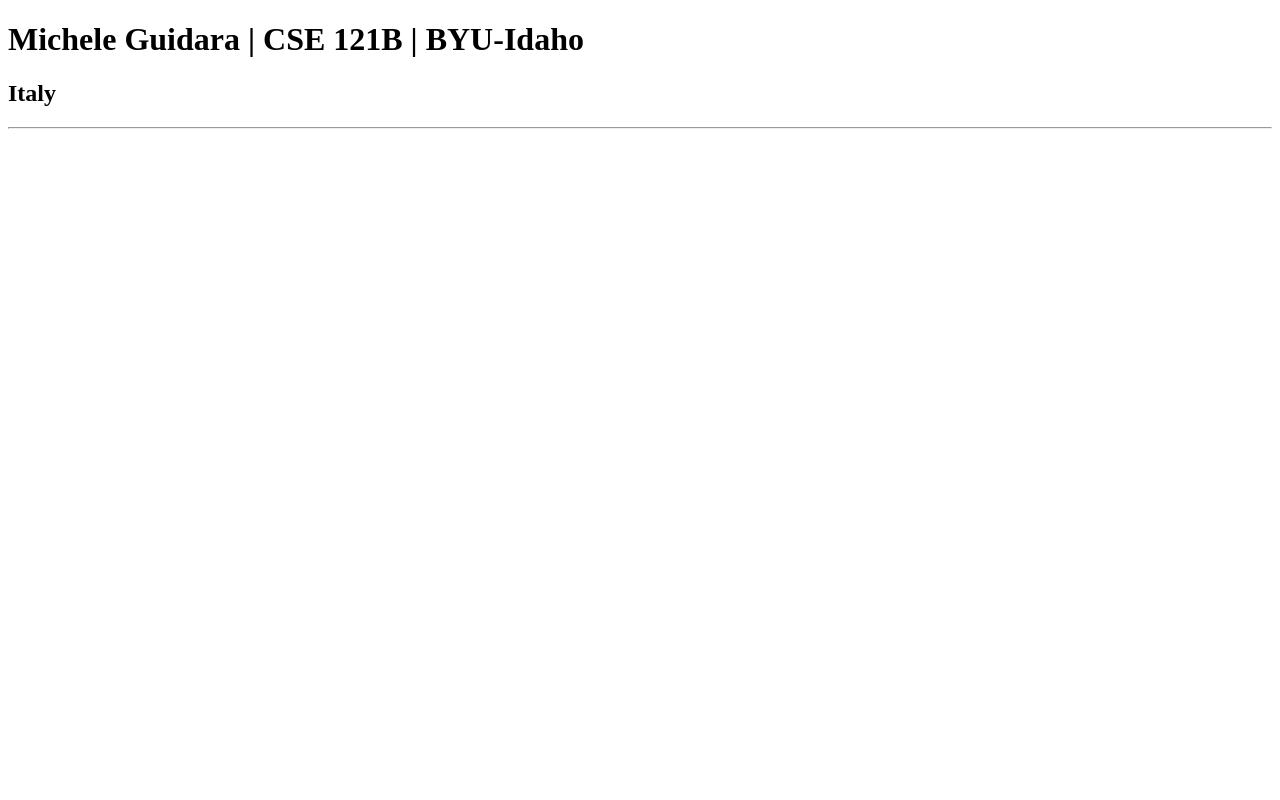
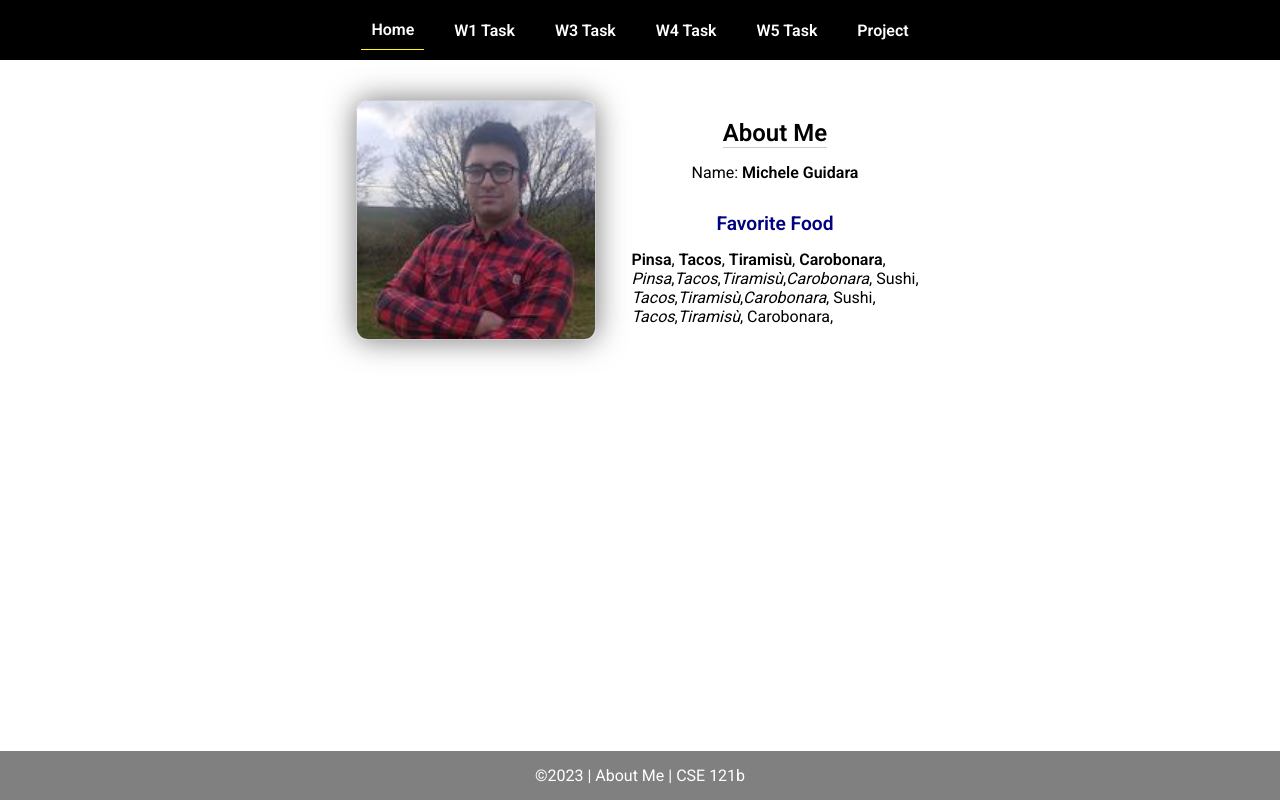
Before and after one commit to guidarmike/cse121b, a plain HTML site: page index.html in a window 1280 px wide. Drawn offline with Linux system fonts and the light colour scheme.

Commit message:
W02: Programming Task

```diff
--- a/index.html
+++ b/index.html
@@ -2,16 +2,44 @@
 <html lang="en">
 
 <head>
-    <meta charset="UTF-8">
-    <meta name="viewport" content="width=device-width, initial-scale=1.0">
-    <title>Michele Guidara | CSE 121B | BYU-Idaho</title>
+  <meta charset="UTF-8">
+  <meta name="viewport" content="width=device-width, initial-scale=1.0">
+  <title>About Me | CSE 121b | W02: Programming Tasks</title>
+  <link rel="preconnect" href="https://fonts.googleapis.com">
+  <link rel="preconnect" href="https://fonts.gstatic.com" crossorigin>
+  <link href="https://fonts.googleapis.com/css2?family=Roboto:wght@400;600&display=swap"
+    rel="stylesheet">
+  <link rel="stylesheet" href="styles/main.css">
 </head>
 
 <body>
-    <h1>Michele Guidara | CSE 121B | BYU-Idaho</h1>
-    <h2>Italy</h2>
-    <hr>
-
+  <nav>
+    <ul id="menu">
+      <li><a id="toggleMenu">&equiv;</a></li>
+      <li><a href="index.html" class="active">Home</a></li>
+      <li><a href="w01-task.html">W1 Task</a></li>
+      <li><a href="w03-task.html">W3 Task</a></li>
+      <li><a href="w04-task.html">W4 Task</a></li>
+      <li><a href="w05-task.html">W5 Task</a></li>
+      <li><a href="project.html">Project</a></li>
+    </ul>
+  </nav>
+  <main id="home">
+    <picture>
+      <img src="images/placeholder.jpg" alt="Placeholder Image">
+    </picture>
+    <section>
+      <h1>About Me</h1>
+      <div class="info">Name: <span id="name"></span></div>
+      <h2>Favorite Food</h2>
+      <div class="block" id="food"></div>
+    </section>
+  </main>
+  <footer>
+    &copy;<span id="year"></span> | About Me | CSE 121b
+  </footer>
+  <script src="scripts/main.js"></script>
+  <script src="scripts/w02-task.js"></script>
 </body>
 
 </html>
--- /dev/null
+++ b/scripts/main.js
@@ -0,0 +1,9 @@
+// copyright year
+document.querySelector('#year').textContent = new Date().getFullYear();
+
+// toggle menu in small view
+const toggleMenu = () => {
+    document.querySelector('#menu').classList.toggle('open');
+}
+
+document.querySelector('#toggleMenu').addEventListener('click', toggleMenu);
--- /dev/null
+++ b/scripts/w02-task.js
@@ -0,0 +1,45 @@
+/* W02-Task - Profile Home Page */
+
+/* Step 1 - Setup type tasks - no code required */
+
+/* Step 2 - Variables */
+let fullName = 'Michele Guidara'
+const currentYear = new Date().getFullYear();
+const profilePicture = 'images/placeholder.jpg';
+
+/* Step 3 - Element Variables */
+const nameElement = document.getElementById('name');
+let foodElement = document.getElementById('food');
+let yearElement = document.querySelector('#year');
+
+/* Step 4 - Adding Content */
+nameElement.innerHTML = `<strong>${fullName}</strong>`;
+yearElement.textContent = currentYear;
+
+let myImg = document.getElementsByTagName('img');
+let imageElement = myImg[0].setAttribute('src', profilePicture);
+myImg[0].setAttribute('alt', `${profilePicture}`);
+myImg[0].setAttribute('title', `${profilePicture}`);
+
+/* Step 5 - Array */
+let foodArray = ["Pinsa","Tacos","Tiramisù","Carobonara"]
+let newFood = "Sushi";
+
+let foods = foodArray.length;
+console.log(typeof (index));
+foodArray.map((item, index) => {
+    index < foods - 1 ? foodElement.innerHTML += `<strong>${item}</strong>, ` : foodElement.innerHTML += ` <strong>${item}</strong>,<br>`;
+});
+
+foodArray.push(newFood);
+foodArray.map((item, index) => {
+    index < foods ? foodElement.innerHTML += `<em>${item}</em>,` : foodElement.innerHTML += ` ${item},<br>`;
+});
+foodArray.shift();
+foodArray.map((item, index) => {
+    index < foods - 1 ? foodElement.innerHTML += `<em>${item}</em>,` : foodElement.innerHTML += ` ${item},<br>`;
+});
+foodArray.pop();
+foodArray.map((item, index) => {
+    index < foods - 2 ? foodElement.innerHTML += `<em>${item}</em>,` : foodElement.innerHTML += ` ${item},<br>`;
+});
--- /dev/null
+++ b/styles/main.css
@@ -0,0 +1,157 @@
+/* Universal Selector */
+* {
+    margin: 0;
+    padding: 0;
+    box-sizing: border-box;
+}
+
+/* HTML Selectors */
+body {
+    font-family: 'Roboto', Helvetica, sans-serif;
+}
+
+nav {
+    background-color: black;
+    width: 100%;
+    position: fixed;
+    top: 0;
+}
+
+nav ul {
+    display: flex;
+    flex-direction: column;
+    align-items: center;
+    max-width: fit-content;
+    margin: 0 auto;
+}
+
+nav ul li {
+    flex: 1 1 auto;
+}
+
+nav ul li:first-child {
+    display: block;
+    font-size: 2rem;
+}
+
+nav ul li:first-child a {
+    padding: 1px 10px;
+}
+
+nav ul li {
+    display: none;
+    list-style: none;
+    margin: 10px;
+}
+
+nav ul li a {
+    display: block;
+    padding: 10px;
+    text-decoration: none;
+    font-weight: 600;
+    color: white;
+    text-align: center;
+}
+
+nav ul li a:hover {
+    background-color: #efefef;
+    color: black;
+}
+
+h1, h2 {
+    text-align: center;
+    margin-bottom: 15px;
+
+}
+
+h1 {
+border-bottom: 1px solid #ccc;
+}
+
+h2 {
+    font-size: 1.2rem;
+    color: navy;
+    text-align: center;
+    margin-top: 30px;
+}
+
+main {
+    margin-top: 125px;
+    display: grid;
+    grid-template-columns: 1fr;
+    grid-gap: 20px;
+    align-items: center;
+    justify-content: center;
+}
+
+picture {
+    margin: 0 auto;
+}
+
+picture img {
+    width: 240px;
+    height: auto;
+    border-radius: 5%;
+    border: 1px solid #ccc;
+    box-shadow: 0 0 30px #777;
+}
+
+section {
+    display: flex;
+    flex-direction: column;
+    align-items: center;
+    margin: 10px
+}
+
+label {
+    margin: 15px 0;
+}
+
+footer {
+    background-color: gray;
+    color: white;
+    padding: 15px;
+    text-align: center;
+    width: 100%;
+    position: fixed;
+    bottom: 0;
+}
+
+/* Class Selectors */
+.active {
+    border-bottom: 1px solid yellow;
+}
+
+.open li {
+    display: block;
+}
+
+.block {
+    display: block;
+}
+
+/* ID Selectors */
+
+/* Media Queries */
+@media only screen and (min-width: 32.5em) {
+    nav ul {
+        flex-direction: row;
+    }
+
+    nav ul li:first-child {
+        display: none;
+    }
+
+    nav ul li {
+        display: block;
+    }
+
+    main {
+        margin: 100px auto 20px;
+        grid-template-columns: 250px 1fr;
+        max-width: -moz-fit-content;
+        max-width: fit-content;
+
+    }
+
+}
```
Also changed, not shown: index-old.html (added, +17 -0 lines), images/placeholder.jpg (added), images/placeholder.png (added).
